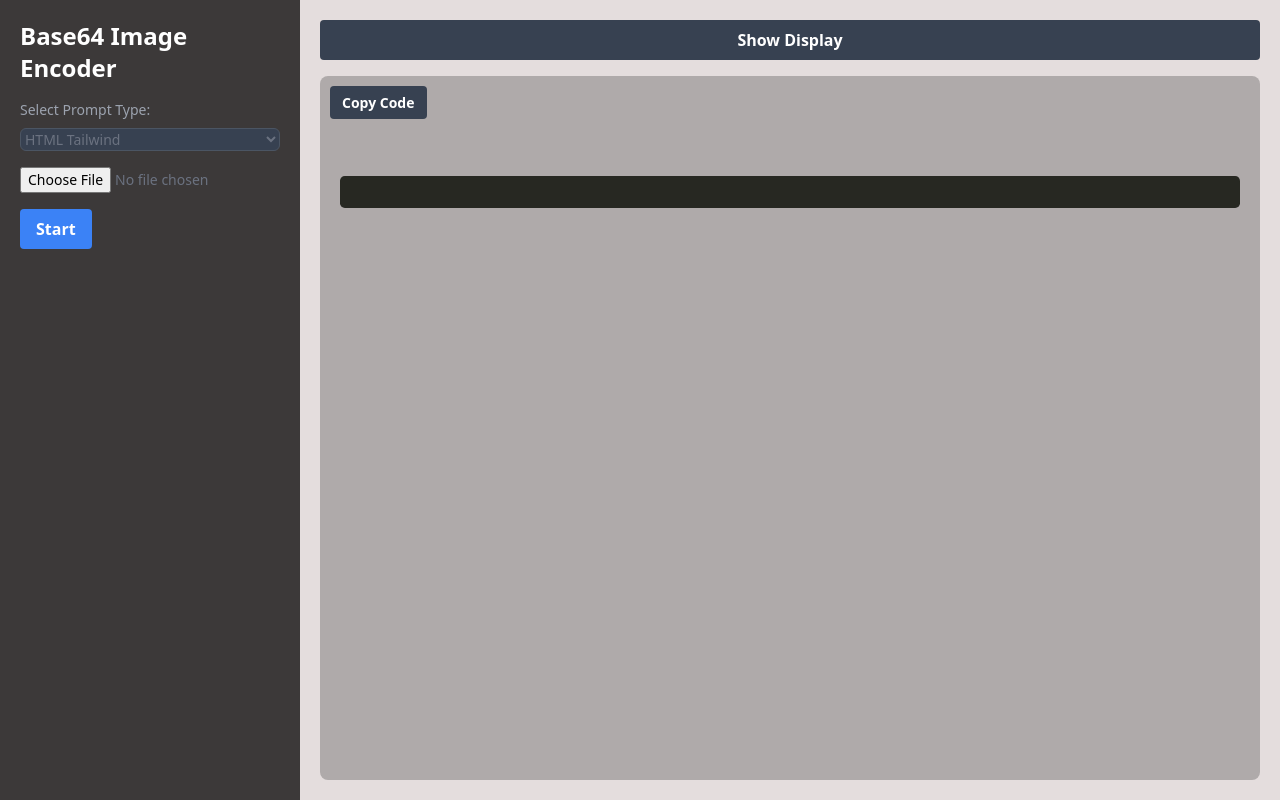
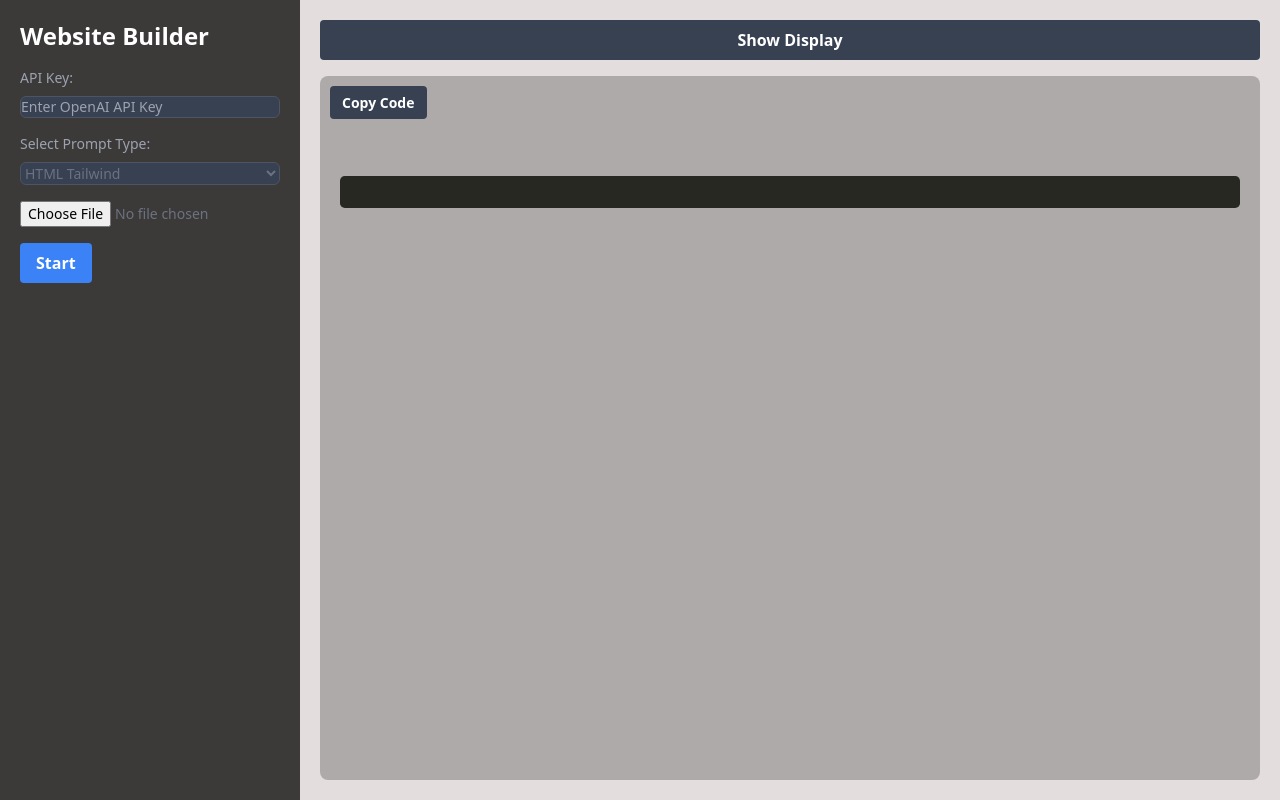
Before and after one commit to Kshitij10000/AI-Website-Generator, a plain HTML site: page index.html in a window 1280 px wide. Drawn offline with nearby package versions, Linux system fonts and the light colour scheme.

Commit message:
Update index.html

```diff
--- a/index.html
+++ b/index.html
@@ -3,7 +3,7 @@
 <head>
     <meta charset="UTF-8">
     <meta name="viewport" content="width=device-width, initial-scale=1.0">
-    <title>Base64 Image Encoder</title>
+    <title>Website Builder</title>
     <link href="https://cdn.jsdelivr.net/npm/tailwindcss@2.2.19/dist/tailwind.min.css" rel="stylesheet">
     <link href="https://cdnjs.cloudflare.com/ajax/libs/prism/1.25.0/themes/prism-okaidia.min.css" rel="stylesheet">
     <style>
@@ -140,7 +140,10 @@
 </head>
 <body>
     <div class="sidebar">
-        <h1 class="text-2xl font-bold mb-4">Base64 Image Encoder</h1>
+        <h1 class="text-2xl font-bold mb-4">Website Builder</h1>
+        <label for="apiKey" class="block mb-2 text-sm font-medium text-gray-400">API Key:</label>
+        <input type="text" id="apiKey" class="block w-full mb-4 text-sm text-gray-500 bg-gray-700 border border-gray-600 rounded-md focus:border-blue-500 focus:ring-blue-500" placeholder="Enter OpenAI API Key">
+
         <!-- Dropdown for selecting prompt type -->
         <label for="promptType" class="block mb-2 text-sm font-medium text-gray-400">Select Prompt Type:</label>
         <select id="promptType" class="block w-full mb-4 text-sm text-gray-500 bg-gray-700 border border-gray-600 rounded-md focus:border-blue-500 focus:ring-blue-500">
@@ -211,6 +214,7 @@
             const formData = new FormData();
             formData.append('image', file);
             formData.append('prompt_type', promptType.value);
+            formData.append('api_key', document.getElementById('apiKey').value);
 
             // Fetch API call to encode image and get the generated code
             fetch('/encode-image', {
```
